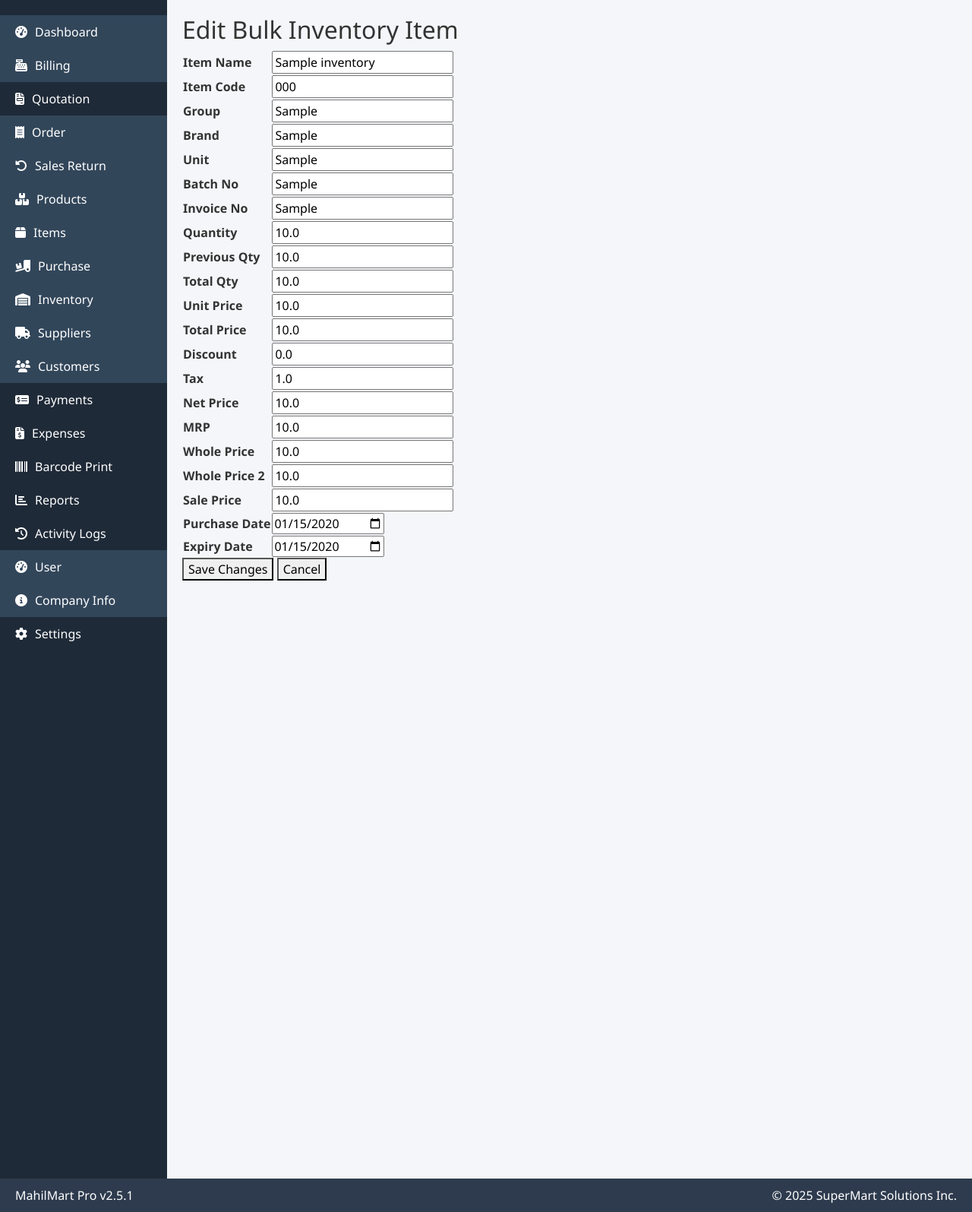
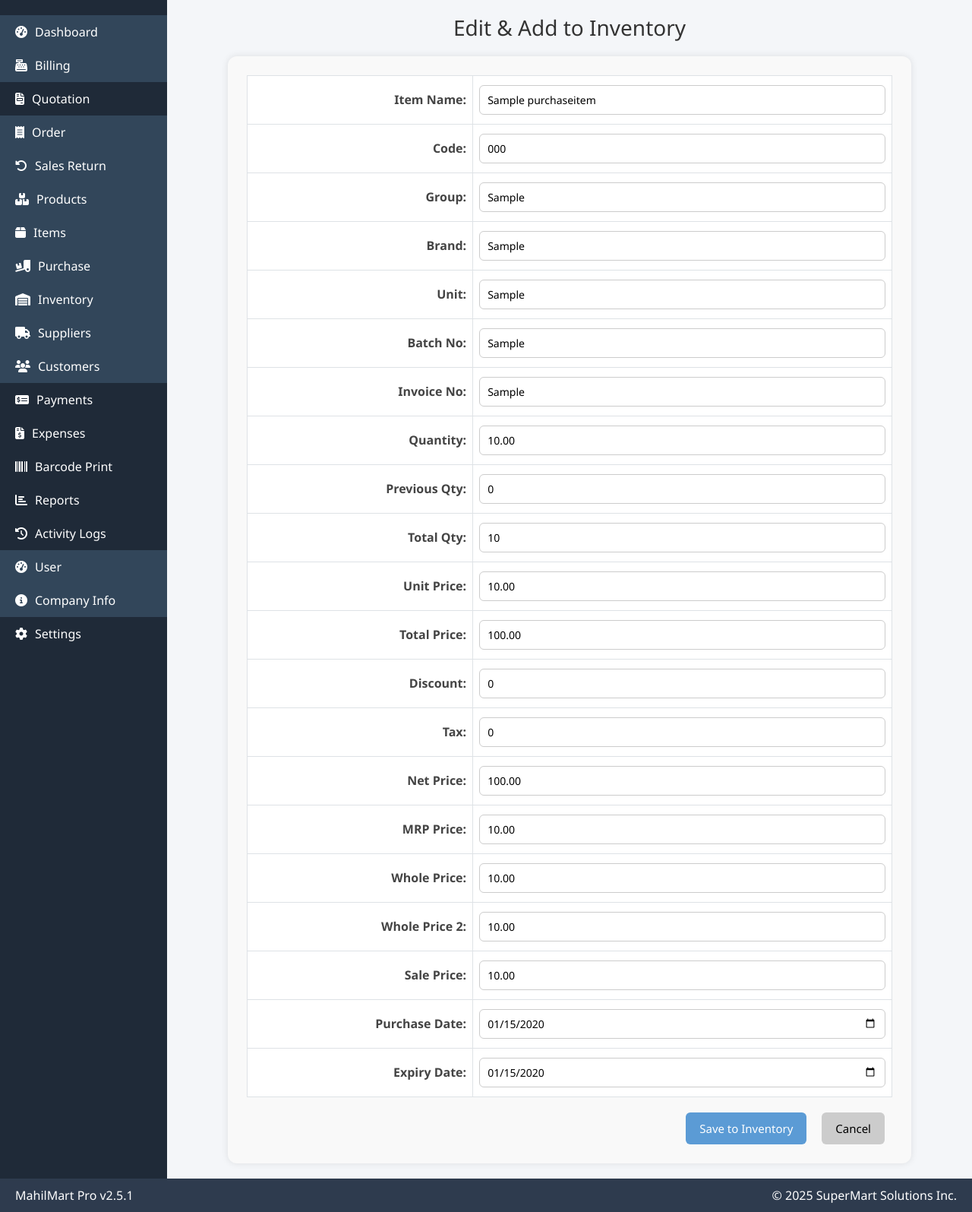
Before and after one commit to mahiltechlabops-bot/mahilmart-pos, a Django app: page /inventory/edit/1/ in a window 1280 px wide. Shown: the part 56-1651 px from the top of the page at 76% size. Run offline with Django 5.2, Linux system fonts and the light colour scheme; tables that the repository leaves empty hold one stand-in row (values such as "Sample post").

Commit message:
lastest_commit

```diff
--- a/MahilMartPOS_App/templates/edit_bulk_item.html
+++ b/MahilMartPOS_App/templates/edit_bulk_item.html
@@ -1,100 +1,153 @@
 {% extends 'base.html' %}
+{% load static %}
+{% block content %}
 
-{% block content %}
-<h2>Edit Bulk Inventory Item</h2>
+<div class="inventory-edit-wrapper">
 
-<form method="POST">
-    {% csrf_token %}
-    <table>
-        <tr>
-            <th>Item Name</th>
-            <td><input type="text" name="item_name" value="{{ inventory.item_name }}" required></td>
-        </tr>
-        <tr>
-            <th>Item Code</th>
-            <td><input type="text" name="item_code" value="{{ inventory.code }}"></td>
-        </tr>
-        <tr>
-            <th>Group</th>
-            <td><input type="text" name="group" value="{{ inventory.group }}"></td>
-        </tr>
-        <tr>
-            <th>Brand</th>
-            <td><input type="text" name="brand" value="{{ inventory.brand }}"></td>
-        </tr>
-        <tr>
-            <th>Unit</th>
-            <td><input type="text" name="unit" value="{{ inventory.unit }}"></td>
-        </tr>
-        <tr>
-            <th>Batch No</th>
-            <td><input type="text" name="batch_no" value="{{ inventory.batch_no }}"></td>
-        </tr>
-        <tr>
-            <th>Invoice No</th>
-            <td><input type="text" name="invoice_no" value="{{ inventory.invoice_no }}"></td>
-        </tr>
-        <tr>
-            <th>Quantity</th>
-            <td><input type="number" name="quantity" value="{{ inventory.quantity }}"></td>
-        </tr>
-        <tr>
-            <th>Previous Qty</th>
-            <td><input type="number" name="previous_qty" value="{{ inventory.previous_qty }}"></td>
-        </tr>
-        <tr>
-            <th>Total Qty</th>
-            <td><input type="number" name="total_qty" value="{{ inventory.total_qty }}"></td>
-        </tr>
-        <tr>
-            <th>Unit Price</th>
-            <td><input type="number" step="0.01" name="unit_price" value="{{ inventory.unit_price }}"></td>
-        </tr>
-        <tr>
-            <th>Total Price</th>
-            <td><input type="number" step="0.01" name="total_price" value="{{ inventory.total_price }}"></td>
-        </tr>
-        <tr>
-            <th>Discount</th>
-            <td><input type="number" step="0.01" name="discount" value="{{ inventory.discount }}"></td>
-        </tr>
-        <tr>
-            <th>Tax</th>
-            <td><input type="number" step="0.01" name="tax" value="{{ inventory.tax }}"></td>
-        </tr>
-        <tr>
-            <th>Net Price</th>
-            <td><input type="number" step="0.01" name="net_price" value="{{ inventory.net_price }}"></td>
-        </tr>
-        <tr>
-            <th>MRP</th>
-            <td><input type="number" step="0.01" name="mrp_price" value="{{ inventory.mrp_price }}"></td>
-        </tr>
-        <tr>
-            <th>Whole Price</th>
-            <td><input type="number" step="0.01" name="whole_price" value="{{ inventory.whole_price }}"></td>
-        </tr>
-        <tr>
-            <th>Whole Price 2</th>
-            <td><input type="number" step="0.01" name="whole_price_2" value="{{ inventory.whole_price_2 }}"></td>
-        </tr>
-        <tr>
-            <th>Sale Price</th>
-            <td><input type="number" step="0.01" name="sale_price" value="{{ inventory.sale_price }}"></td>
-        </tr>
-        <tr>
-            <th>Purchase Date</th>
-            <td><input type="date" name="purchased_at" value="{{ inventory.purchased_at|date:'Y-m-d' }}"></td>
-        </tr>
-        <tr>
-            <th>Expiry Date</th>
-            <td><input type="date" name="expiry_date" value="{{ inventory.expiry_date|date:'Y-m-d' }}"></td>
-        </tr>
-    </table>
+    <style>
+        .inventory-edit-wrapper h2 {
+            text-align: center;
+            margin-bottom: 20px;
+            color: #333;
+            font-size: 28px;
+        }
 
-    <div class="button-group">
-        <button type="submit">Save Changes</button>
-        <button type="button" class="exit-button" onclick="window.location.href='{% url 'inventory' %}'">Cancel</button>
-    </div>
-</form>
+        .inventory-edit-wrapper form {
+            max-width: 900px;
+            margin: auto;
+            background: #f9f9f9;
+            padding: 25px;
+            border-radius: 12px;
+            box-shadow: 0 0 10px rgba(0,0,0,0.1);
+        }
+
+        .inventory-edit-wrapper table {
+            width: 100%;
+            border-collapse: collapse;
+            margin-bottom: 20px;
+        }
+
+        .inventory-edit-wrapper table td {
+            padding: 12px 8px;
+            vertical-align: middle;
+        }
+
+        .inventory-edit-wrapper table td:first-child {
+            text-align: right;
+            font-weight: bold;
+            color: #444;
+            width: 35%;
+        }
+
+        .inventory-edit-wrapper input[type="text"],
+        .inventory-edit-wrapper input[type="number"],
+        .inventory-edit-wrapper input[type="date"] {
+            width: 100%;
+            padding: 8px 10px;
+            border: 1px solid #ccc;
+            border-radius: 6px;
+            font-size: 14px;
+            background-color: #fff;
+            transition: border 0.3s;
+        }
+
+        .inventory-edit-wrapper input:focus {
+            border-color: #5b9bd5;
+            outline: none;
+        }
+
+        .inventory-edit-wrapper .btn {
+            padding: 10px 18px;
+            border: none;
+            border-radius: 6px;
+            font-size: 15px;
+            cursor: pointer;
+            margin-right: 10px;
+            transition: background 0.3s;
+        }
+
+        .inventory-edit-wrapper .btn-primary {
+            background-color: #5b9bd5;
+            color: #fff;
+        }
+
+        .inventory-edit-wrapper .btn-primary:hover {
+            background-color: #4682b4;
+        }
+
+        .inventory-edit-wrapper .btn-secondary {
+            background-color: #ccc;
+            color: #000;
+        }
+
+        .inventory-edit-wrapper .btn-secondary:hover {
+            background-color: #aaa;
+        }
+
+        .inventory-edit-wrapper .form-buttons {
+            display: flex;
+            justify-content: flex-end;
+            gap: 10px;
+        }
+    </style>
+
+    <h2>Edit & Add to Inventory</h2>
+
+    <form method="POST">
+        {% csrf_token %}
+        <div class="table-responsive">
+            <table class="table table-bordered">
+                <tbody>
+                    <tr><td>Item Name:</td><td><input type="text" name="item_name" value="{{ item.item_name }}"></td></tr>
+                    <tr><td>Code:</td><td><input type="text" name="code" value="{{ item.code }}"></td></tr>
+                    <tr><td>Group:</td><td><input type="text" name="group" value="{{ item.group }}"></td></tr>
+                    <tr><td>Brand:</td><td><input type="text" name="brand" value="{{ item.brand }}"></td></tr>
+                    <tr><td>Unit:</td><td><input type="text" name="unit" value="{{ item.unit }}"></td></tr>
+                    <tr><td>Batch No:</td><td><input type="text" name="batch_no" value="{{ item.batch_no }}"></td></tr>
+                    <tr><td>Invoice No:</td><td><input type="text" name="invoice_no" value="{{ item.invoice_no }}"></td></tr>
+                    <tr><td>Quantity:</td><td><input type="number" step="0.01" name="quantity" id="quantity" value="{{ item.quantity }}"></td></tr>
+                    <tr><td>Previous Qty:</td><td><input type="number" step="0.01" name="previous_qty" value="0" id="previous_qty"></td></tr>
+                    <tr><td>Total Qty:</td><td><input type="number" step="0.01" name="total_qty" id="total_qty" value="{{ item.quantity }}"></td></tr>
+                    <tr><td>Unit Price:</td><td><input type="number" step="0.01" name="unit_price" id="unit_price" value="{{ item.unit_price }}"></td></tr>
+                    <tr><td>Total Price:</td><td><input type="number" step="0.01" name="total_price" id="total_price" readonly></td></tr>
+                    <tr><td>Discount:</td><td><input type="number" step="0.01" name="discount" id="discount" value="0"></td></tr>
+                    <tr><td>Tax:</td><td><input type="number" step="0.01" name="tax" id="tax" value="0"></td></tr>
+                    <tr><td>Net Price:</td><td><input type="number" step="0.01" name="net_price" id="net_price" readonly></td></tr>
+                    <tr><td>MRP Price:</td><td><input type="number" step="0.01" name="mrp_price" value="{{ item.mrp_price }}"></td></tr>
+                    <tr><td>Whole Price:</td><td><input type="number" step="0.01" name="whole_price" value="{{ item.whole_price }}"></td></tr>
+                    <tr><td>Whole Price 2:</td><td><input type="number" step="0.01" name="whole_price_2" value="{{ item.whole_price_2 }}"></td></tr>
+                    <tr><td>Sale Price:</td><td><input type="number" step="0.01" name="sale_price" value="{{ item.sale_price }}"></td></tr>
+                    <tr><td>Purchase Date:</td><td><input type="date" name="purchased_at" value="{{ item.purchased_at|date:'Y-m-d' }}"></td></tr>
+                    <tr><td>Expiry Date:</td><td><input type="date" name="expiry_date" value="{{ item.expiry_date|date:'Y-m-d' }}"></td></tr>
+                </tbody>
+            </table>
+        </div>
+
+        <div class="form-buttons">
+            <button type="submit" class="btn btn-primary">Save to Inventory</button>
+            <a href="{% url 'split_stock' %}" class="btn btn-secondary">Cancel</a>
+        </div>
+    </form>
+
+</div>
+
+<script>
+    function calculatePrices() {
+        const qty = parseFloat(document.getElementById("quantity").value) || 0;
+        const unitPrice = parseFloat(document.getElementById("unit_price").value) || 0;
+        const discount = parseFloat(document.getElementById("discount").value) || 0;
+        const tax = parseFloat(document.getElementById("tax").value) || 0;
+
+        const totalPrice = qty * unitPrice;
+        const netPrice = totalPrice - discount + tax;
+
+        document.getElementById("total_price").value = totalPrice.toFixed(2);
+        document.getElementById("net_price").value = netPrice.toFixed(2);
+        document.getElementById("total_qty").value = qty;
+    }
+
+    document.addEventListener('input', calculatePrices);
+    window.onload = calculatePrices;
+</script>
+
 {% endblock %}
--- a/MahilMartPOS_App/views.py
+++ b/MahilMartPOS_App/views.py
@@ -29,6 +29,7 @@ from .models import (
     Inventory,
 )
 from MahilMartPOS_App.models import Product as AppProduct
+from django.db.models.functions import Trim
 
 def home(request):
     return render(request, 'home.html')
@@ -425,13 +426,18 @@ def fetch_item(request):
     name = request.GET.get('name', '').strip()
     code = request.GET.get('code', '').strip()
 
+    print(f"Fetching item - Name: '{name}', Code: '{code}'")
+
     item = None
 
     if code:
         item = Item.objects.filter(code__iexact=code).first()
 
     if not item and name:
-        item = Item.objects.filter(item_name__iexact=name).first()
+        # fallback: try both name and code
+        item = Item.objects.filter(
+            Q(item_name__iexact=name) | Q(code__iexact=name)
+        ).first()
 
     if item:
         return JsonResponse({
@@ -676,44 +682,80 @@ def stock_adjustment_list(request):
     adjustments = StockAdjustment.objects.all().order_by('-adjusted_at')
     return render(request, 'stock_adjustment_list.html', {'adjustments': adjustments})
 
+from django.shortcuts import get_object_or_404, redirect, render
+from .models import Inventory
+from django.utils import timezone
+from django.shortcuts import render, get_object_or_404, redirect
+from django.contrib import messages
+from datetime import datetime
+from .models import Inventory, PurchaseItem
+
 def edit_bulk_item(request, item_id):
-    inventory = get_object_or_404(Inventory, id=item_id)
+    bulk_item = get_object_or_404(PurchaseItem, id=item_id)
 
     if request.method == 'POST':
-        inventory.item_name = request.POST.get('item_name')
-        inventory.code = request.POST.get('item_code')
-        inventory.group = request.POST.get('group')
-        inventory.brand = request.POST.get('brand')
-        inventory.unit = request.POST.get('unit')
-        inventory.batch_no = request.POST.get('batch_no')
-        inventory.invoice_no = request.POST.get('invoice_no')
-        inventory.quantity = request.POST.get('quantity')
-        inventory.previous_qty = request.POST.get('previous_qty')
-        inventory.total_qty = request.POST.get('total_qty')
-        inventory.unit_price = request.POST.get('unit_price')
-        inventory.total_price = request.POST.get('total_price')
-        inventory.discount = request.POST.get('discount')
-        inventory.tax = request.POST.get('tax')
-        inventory.net_price = request.POST.get('net_price')
-        inventory.mrp_price = request.POST.get('mrp_price')
-        inventory.whole_price = request.POST.get('whole_price')
-        inventory.whole_price_2 = request.POST.get('whole_price_2')
-        inventory.sale_price = request.POST.get('sale_price')
-        inventory.purchased_at = request.POST.get('purchased_at')
-        inventory.expiry_date = request.POST.get('expiry_date')
-        inventory.save()
-        return redirect('inventory')  # or another success page
+        print("POST request received:", request.POST)
 
-    return render(request, 'edit_bulk_item.html', {'inventory': inventory})
+        try:
+            purchased_at = request.POST.get('purchased_at')
+            expiry_date = request.POST.get('expiry_date')
+
+            purchased_at_date = datetime.strptime(purchased_at, '%Y-%m-%d').date() if purchased_at else None
+            expiry_date_date = datetime.strptime(expiry_date, '%Y-%m-%d').date() if expiry_date else None
+
+            # Get supplier by code if needed
+            try:
+                supplier_obj = Supplier.objects.get(code=bulk_item.supplier_id)
+            except Supplier.DoesNotExist:
+                messages.error(request, "Supplier not found")
+                return render(request, 'edit_bulk_item.html', {'item': bulk_item})
+
+            inventory = Inventory(
+                item=bulk_item.item,
+                item_name=request.POST.get('item_name'),
+                code=request.POST.get('code'),
+                group=request.POST.get('group'),
+                brand=request.POST.get('brand'),
+                unit=request.POST.get('unit'),
+                batch_no=request.POST.get('batch_no'),
+                invoice_no=request.POST.get('invoice_no'),
+                quantity=float(request.POST.get('quantity') or 0),
+                previous_qty=float(request.POST.get('previous_qty') or 0),
+                total_qty=float(request.POST.get('total_qty') or 0),
+                unit_price=float(request.POST.get('unit_price') or 0),
+                total_price=float(request.POST.get('total_price') or 0),
+                discount=float(request.POST.get('discount') or 0),
+                tax=float(request.POST.get('tax') or 0),
+                net_price=float(request.POST.get('net_price') or 0),
+                mrp_price=float(request.POST.get('mrp_price') or 0),
+                whole_price=float(request.POST.get('whole_price') or 0),
+                whole_price_2=float(request.POST.get('whole_price_2') or 0),
+                sale_price=float(request.POST.get('sale_price') or 0),
+                purchased_at=purchased_at_date,
+                expiry_date=expiry_date_date,
+                supplier=supplier_obj,
+                purchase=bulk_item.purchase
+            )
+            inventory.save()
+            print("Inventory saved with ID:", inventory.id)
+
+            messages.success(request, "Item added to inventory successfully.")
+            return redirect('split_stock')
+
+        except Exception as e:
+            print("Save error:", e)
+            messages.error(request, f"Error saving to inventory: {e}")
+
+    return render(request, 'edit_bulk_item.html', {'item': bulk_item})
 
 def inventory_view(request):
     query = request.GET.get('q', '').strip()
 
+    # Exclude any unit that contains the word "bulk"
+    items = Inventory.objects.select_related('item') \
+        .exclude(item__unit__icontains='bulk') \
+        .order_by('-id')
 
-    # Base queryset
-    items = Inventory.objects.select_related('item').order_by('-id')
-
-    # Apply search if provided
     if query:
         items = items.filter(
             Q(item__item_name__icontains=query) |
```
Also changed, not shown: MahilMartPOS_App/models.py (+24 -0 lines), MahilMartPOS_App/migrations/0046_purchasebulk.py (added).
